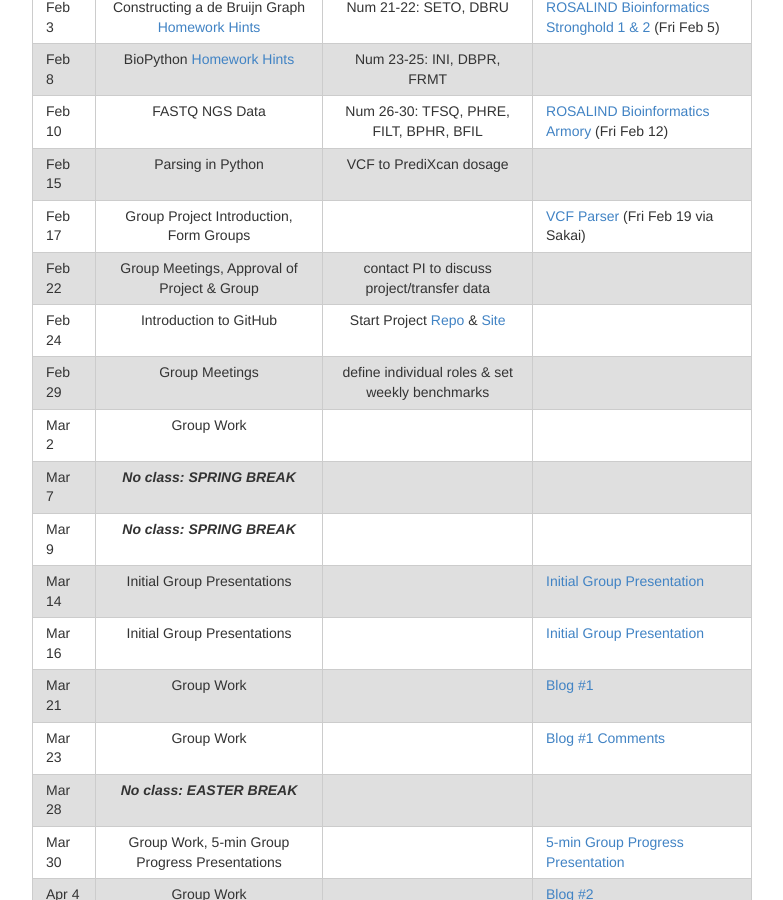
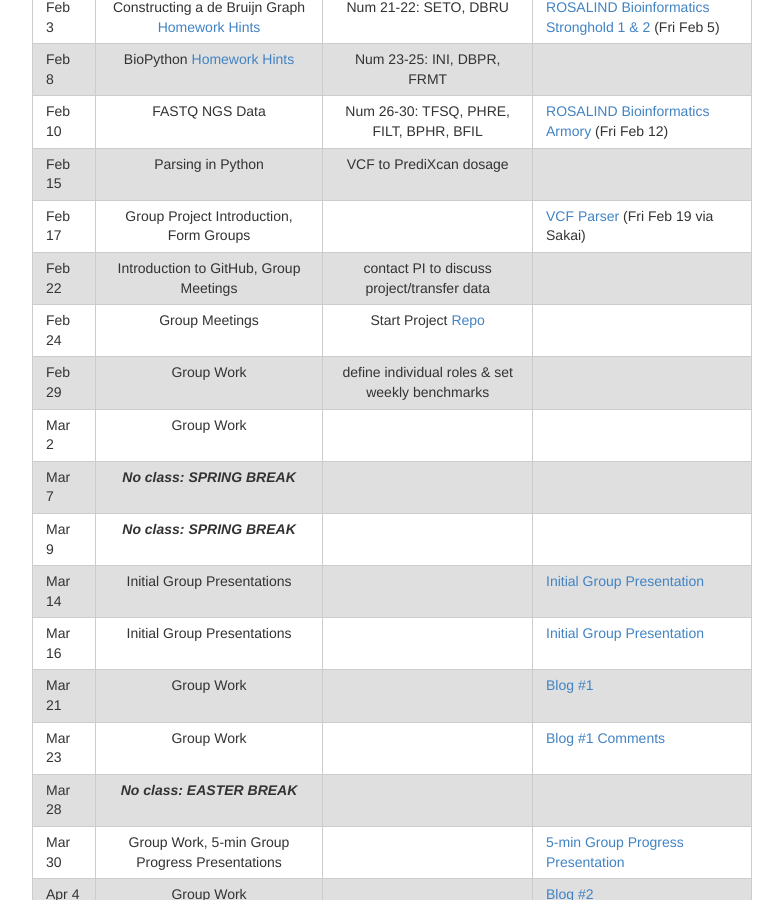
Before and after one commit to hwheeler01/CompBio, a Jekyll site: the page built from syllabus.md, in a window 1280 px wide and 900 px high, scrolled down 3173 px. Shown: the whole window, without its empty margins (248-1031 px from the left). Built offline with Jekyll 4.4.1, drawn with Linux system fonts in a browser that asks for light colours.

Commit message:
change github date

```diff
--- a/syllabus.md
+++ b/syllabus.md
@@ -125,9 +125,9 @@ Course grades are assigned according to the following scale:<br>
 |Feb 10|FASTQ NGS Data| Num 26-30: TFSQ, PHRE, FILT, BPHR, BFIL | <a href="http://rosalind.info/classes/254/">ROSALIND Bioinformatics Armory</a> (Fri Feb 12)|
 |Feb 15|Parsing in Python | VCF to PrediXcan dosage|
 |Feb 17|Group Project Introduction, Form Groups |  | <a href="http://hwheeler01.github.io/CompBio/vcf_parser.html">VCF Parser</a> (Fri Feb 19 via Sakai)|
-|Feb 22|Group Meetings, Approval of Project & Group| contact PI to discuss project/transfer data|  |
-|Feb 24|Introduction to GitHub | Start Project <a href="https://help.github.com/articles/create-a-repo/">Repo</a> & <a href="https://pages.github.com/">Site</a>
-|Feb 29|Group Meetings | define individual roles & set weekly benchmarks |
+|Feb 22|Introduction to GitHub, Group Meetings | contact PI to discuss project/transfer data|  |
+|Feb 24|Group Meetings | Start Project <a href="https://help.github.com/articles/create-a-repo/">Repo</a>
+|Feb 29|Group Work | define individual roles & set weekly benchmarks |
 |Mar 2|Group Work |  |
 |Mar 7| ***No class: SPRING BREAK*** |
 |Mar 9| ***No class: SPRING BREAK*** |
```
